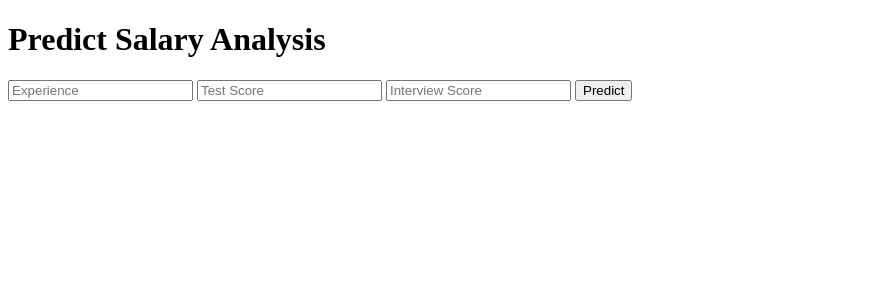
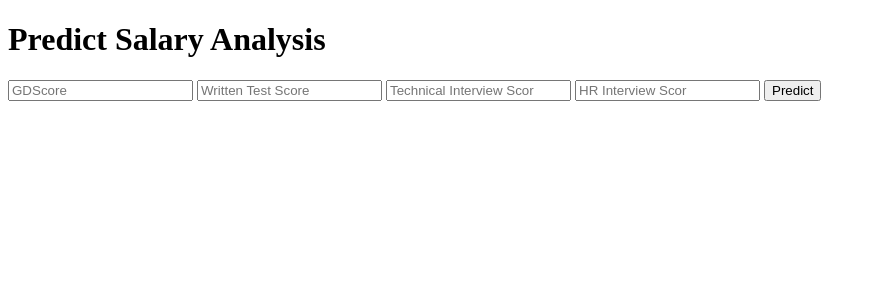
Before and after one commit to Rajath1996/EmployeeHiringProcess, a Python web app: template templates/index.html in a window 1280 px wide. Shown: the top 300 px of the page, without its empty margins (0-876 px from the left). Run offline with Jinja, Linux system fonts and the light colour scheme; the template is opened without the code that fills it, so the values that code supplies are empty.

Commit message:
Update index.html

```diff
--- a/templates/index.html
+++ b/templates/index.html
@@ -17,9 +17,10 @@
 
      <!-- Main Input For Receiving Query to our ML -->
     <form action="{{ url_for('predict')}}"method="post">
-    	<input type="text" name="experience" placeholder="Experience" required="required" />
-        <input type="text" name="test_score" placeholder="Test Score" required="required" />
-		<input type="text" name="interview_score" placeholder="Interview Score" required="required" />
+    	<input type="text" name="GD Score" placeholder="GDScore" required="required" />
+        <input type="text" name="Written Test Score" placeholder="Written Test Score" required="required" />
+		<input type="text" name="Technical Interview Score" placeholder="Technical Interview Scor" required="required" />
+	    <input type="text" name="HR Interview Score" placeholder="HR Interview Scor" required="required" />
 
         <button type="submit" class="btn btn-primary btn-block btn-large">Predict</button>
     </form>
```
